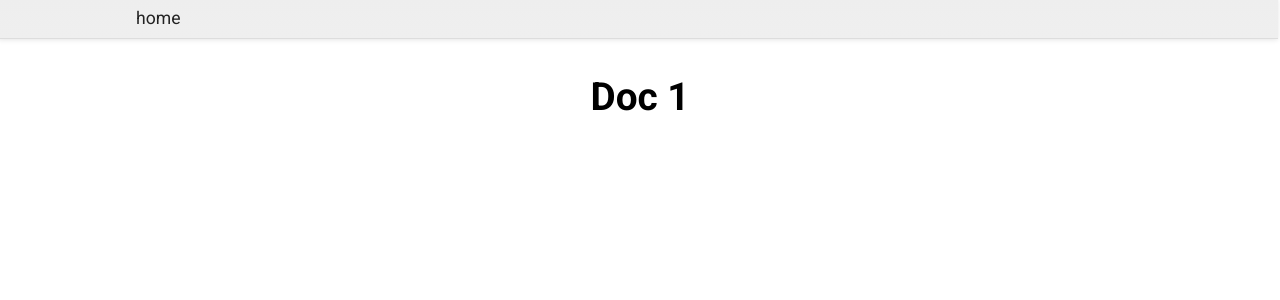
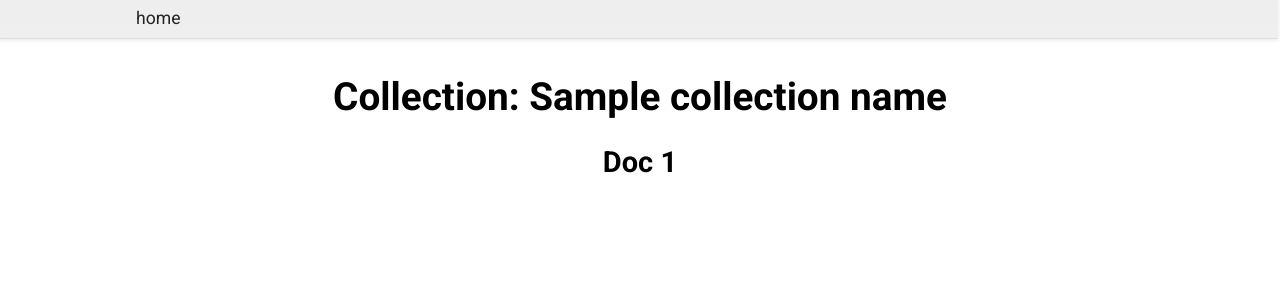
Before and after one commit to materialsvirtuallab/flamyngo, a Python web app: template flamyngo/templates/doc.html in a window 1280 px wide. Shown: the top 300 px of the page. Run offline with Jinja, Linux system fonts and the light colour scheme; the template is opened without the code that fills it: most values are stand-ins (such as "Sample title", 1, 10 or a date in 2020); some libraries are stand-ins or nearby versions.

Commit message:
Fix doc id and collection view.

```diff
--- a/flamyngo/templates/doc.html
+++ b/flamyngo/templates/doc.html
@@ -48,7 +48,8 @@ $(function() {
 
 {% block content %}
 
-<h1 id="title">Doc {{doc_id}}</h1>
+<h1 id="title">Collection: {{collection_name}}</h1>
+<h2>Doc {{doc_id}}</h2>
 <div id="doc">
 </div>
 
--- a/flamyngo/views.py
+++ b/flamyngo/views.py
@@ -59,7 +59,8 @@ def get_doc(collection_name, uid):
         settings["unique_key"]: parse_criteria(uid, settings["unique_key_type"])}
     doc = DB[collection_name].find_one(criteria)
     return make_response(render_template(
-        'doc.html', doc=json.dumps(jsanitize(doc)))
+        'doc.html', doc=json.dumps(jsanitize(doc)),
+        collection_name=collection_name, doc_id=uid)
     )
 
 
```
